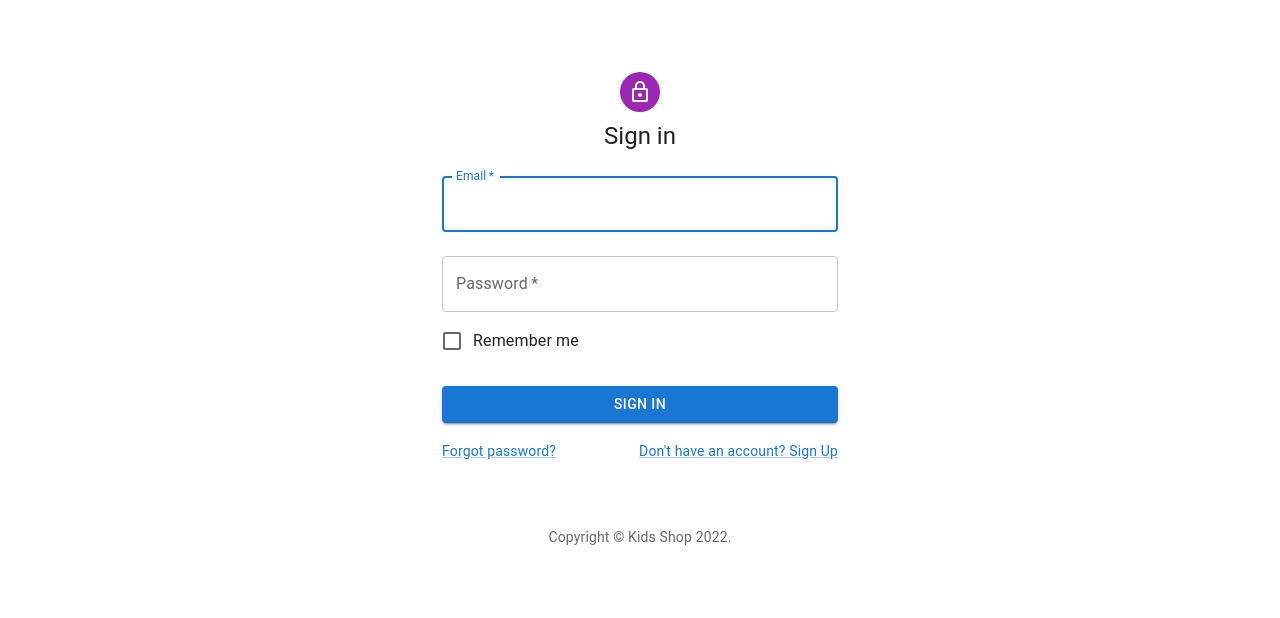
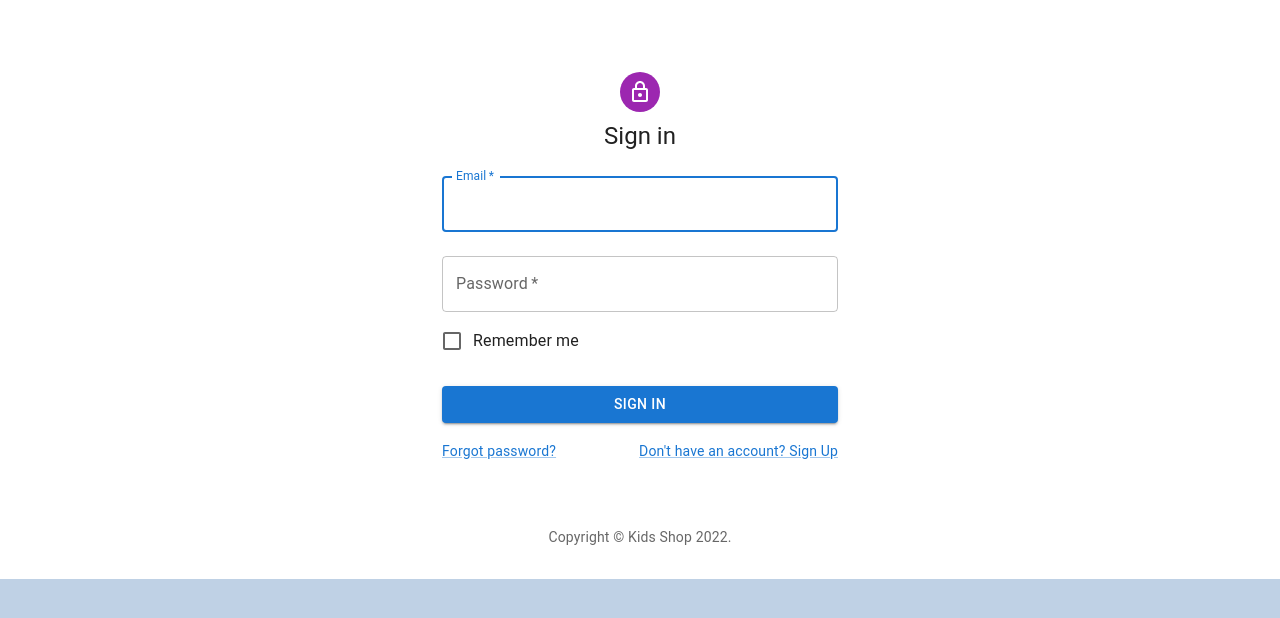
Before and after one commit to frontenddevel0per/market-app-nextts, a Next.js app: page /signin in a window 1280 px wide. Shown: the top 618 px of the page. Built offline with nearby package versions, Linux system fonts and the light colour scheme.

Commit message:
layout: added fix for sidebag

```diff
--- a/pages/_app.tsx
+++ b/pages/_app.tsx
@@ -9,6 +9,7 @@
 import Sidebag from "../components/sidebag/sidebag.component";
 import { useRouter } from "next/router";
 import { AuthProvider } from "../components/auth/auth.context";
+import { useEffect } from "react";
 
 let persistor = persistStore(store);
 const queryClient = new QueryClient({
@@ -21,6 +22,11 @@
 
 function MyApp({ Component, pageProps }: AppProps) {
   const router = useRouter();
+
+  useEffect(() => {
+    let vh = window.innerHeight * 0.01;
+    document.documentElement.style.setProperty("--vh", `${vh}px`);
+  }, []);
 
   return (
     <Provider store={store}>
--- a/styles/globals.scss
+++ b/styles/globals.scss
@@ -6,15 +6,6 @@
     Ubuntu, Cantarell, Fira Sans, Droid Sans, Helvetica Neue, sans-serif;
   background-color: #BFD1E5;
   overflow: hidden;
-}
-
-body {
-  min-height: 100vh;
-  min-height: -webkit-fill-available;
-}
-
-html {
-  height: -webkit-fill-available;
 }
 
 a {
@@ -28,8 +19,7 @@
 
 .main-page {
   height: 100vh;
-  min-height: 100vh;
-  min-height: -webkit-fill-available;
+  height: calc(var(--vh, 1vh) * 100);
   display: flex;
   vertical-align: middle;
   justify-content: space-between;
```
